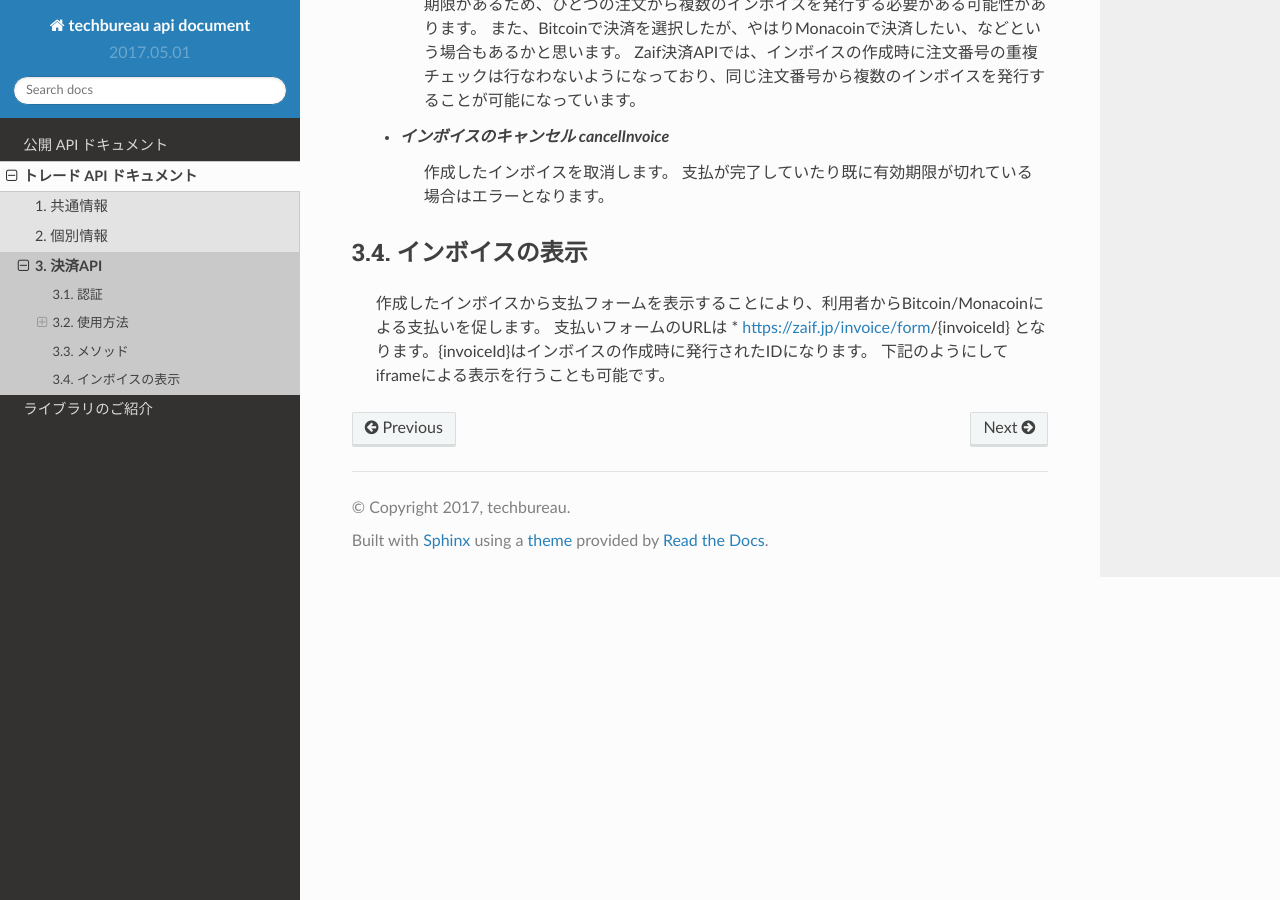
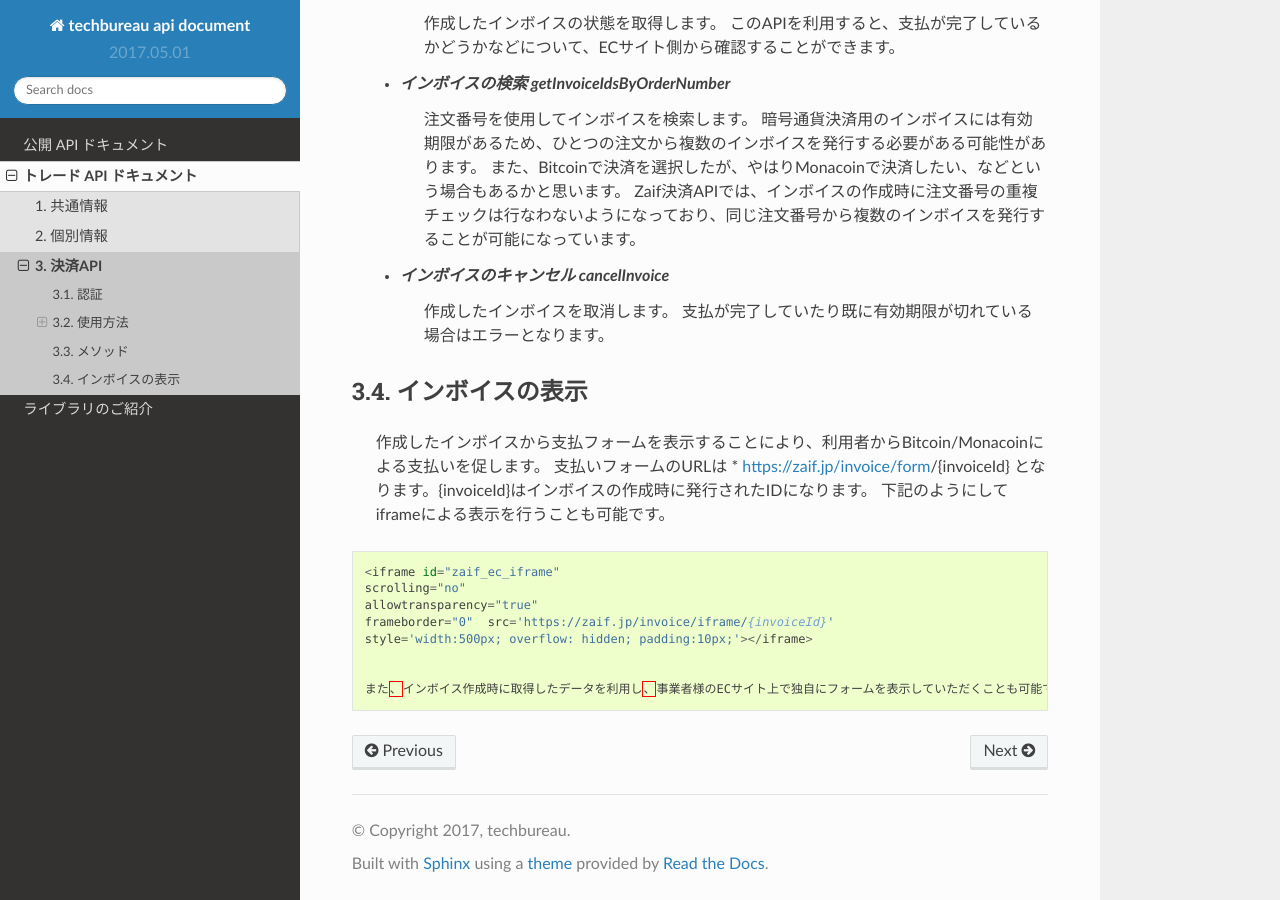
Before and after one commit to techbureau/api-doc, a Sphinx documentation site: the page built from docs/trade/3_payment.rst, in a window 1280 px wide and 900 px high, scrolled down 1538 px. Built offline with Sphinx 7.4.7 and the Read the Docs theme 2.0.0, drawn with Linux system fonts in a browser that asks for light colours; some of the changed text lies outside the part shown.

Commit message:
no message

```diff
--- a/docs/trade/3_payment.rst
+++ b/docs/trade/3_payment.rst
@@ -29,14 +29,14 @@
     * メソッド毎に必要なPOSTパラメーターおよび上記の認証用のパラメーターも合わせて送信します。
     * 結果はjsonフォーマットにて返されます。
     * 成功時の結果JSONフォーマットは以下のようになります。
+      .. code-block:: python
 
-.. code-block:: python
-    {"success":1,"return":{<return>}}
+          {"success":1,"return":{<return>}}
 
     * 失敗時の結果JSONフォーマットは以下のようになります。
+    .. code-block:: python
 
-.. code-block:: python
-    {"success":0,"error":"<some error message>"}
+        {"success":0,"error":"<some error message>"}
 
 
 nonceパラメーターについて
@@ -74,10 +74,12 @@ nonceパラメーターについて
     下記のようにしてiframeによる表示を行うことも可能です。
 
 .. code-block:: python
+
     <iframe id="zaif_ec_iframe"
     scrolling="no"
     allowtransparency="true"
     frameborder="0"  src='https://zaif.jp/invoice/iframe/{invoiceId}'
     style='width:500px; overflow: hidden; padding:10px;'></iframe>
 
+
     また、インボイス作成時に取得したデータを利用し、事業者様のECサイト上で独自にフォームを表示していただくことも可能です。
```
